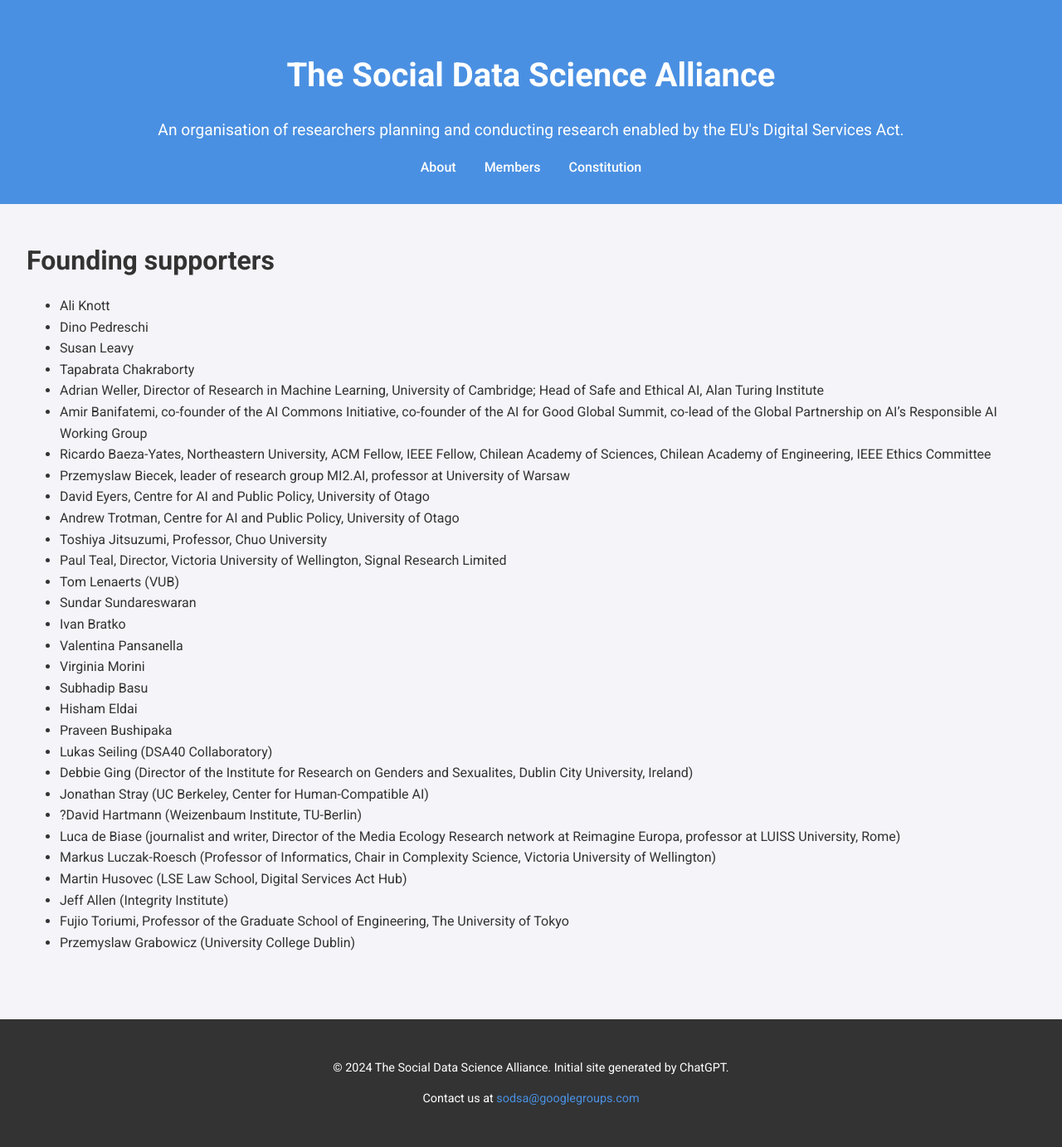
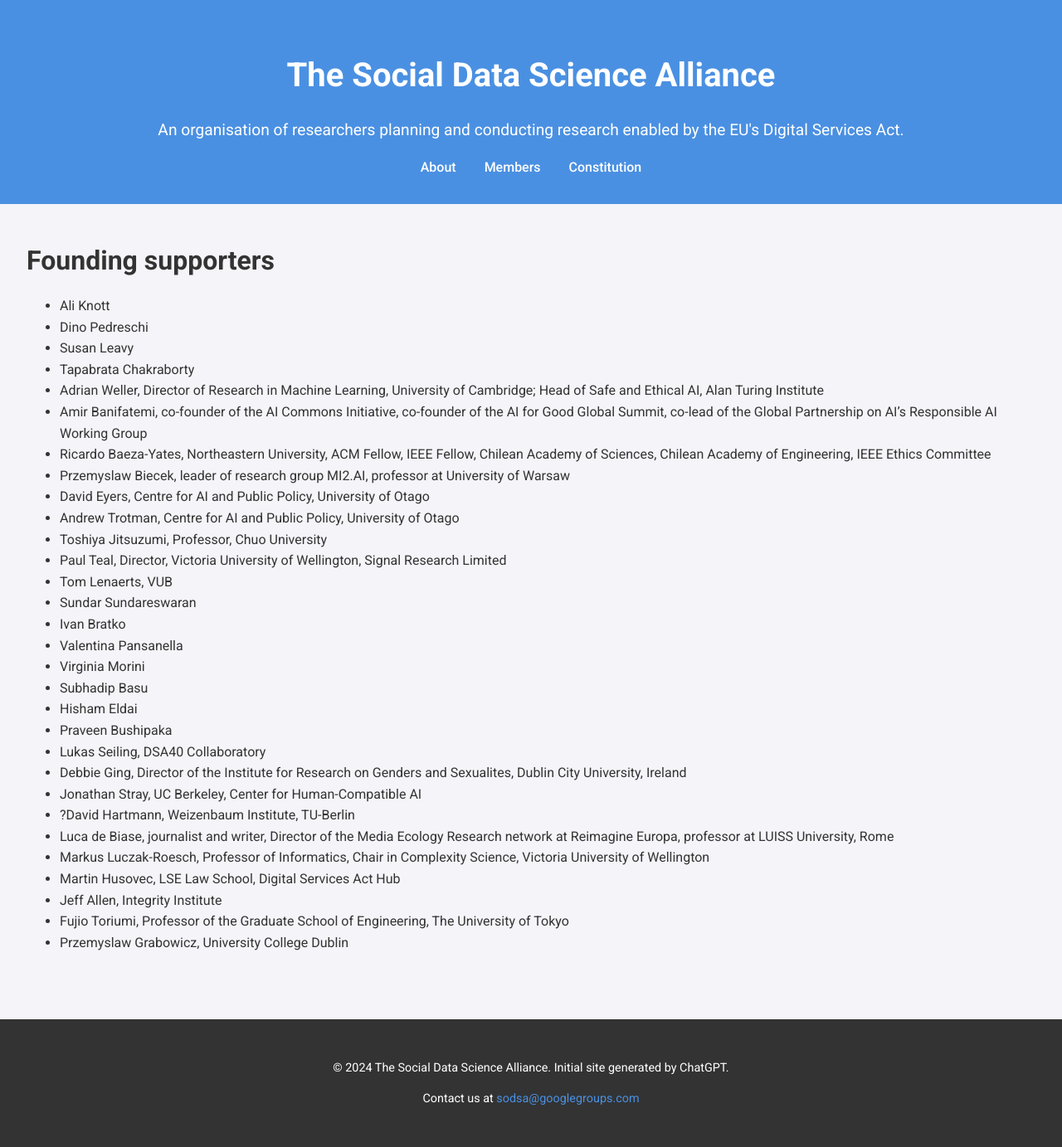
Before and after one commit to social-data-science-alliance/social-data-science-alliance.github.io, a Jekyll site: the page built from members/index.md, in a window 1280 px wide. Shown: the whole page at 83% size. Built offline with Jekyll 4.4.1, drawn with Linux system fonts in a browser that asks for light colours.

Commit message:
Improve formatting consistency

```diff
--- a/members/index.md
+++ b/members/index.md
@@ -17,7 +17,7 @@ title: Members
 - Andrew Trotman, Centre for AI and Public Policy, University of Otago
 - Toshiya Jitsuzumi, Professor, Chuo University
 - Paul Teal, Director, Victoria University of Wellington, Signal Research Limited
-- Tom Lenaerts (VUB)
+- Tom Lenaerts, VUB
 - Sundar Sundareswaran
 - Ivan Bratko
 - Valentina Pansanella
@@ -25,13 +25,13 @@ title: Members
 - Subhadip Basu
 - Hisham Eldai
 - Praveen Bushipaka
-- Lukas Seiling (DSA40 Collaboratory)
-- Debbie Ging (Director of the Institute for Research on Genders and Sexualites, Dublin City University, Ireland)
-- Jonathan Stray (UC Berkeley, Center for Human-Compatible AI)
-- ?David Hartmann (Weizenbaum Institute, TU-Berlin)
-- Luca de Biase (journalist and writer, Director of the Media Ecology Research network at Reimagine Europa, professor at LUISS University, Rome)
-- Markus Luczak-Roesch (Professor of Informatics, Chair in Complexity Science, Victoria University of Wellington)
-- Martin Husovec (LSE Law School, Digital Services Act Hub)
-- Jeff Allen (Integrity Institute)
+- Lukas Seiling, DSA40 Collaboratory
+- Debbie Ging, Director of the Institute for Research on Genders and Sexualites, Dublin City University, Ireland
+- Jonathan Stray, UC Berkeley, Center for Human-Compatible AI
+- ?David Hartmann, Weizenbaum Institute, TU-Berlin
+- Luca de Biase, journalist and writer, Director of the Media Ecology Research network at Reimagine Europa, professor at LUISS University, Rome
+- Markus Luczak-Roesch, Professor of Informatics, Chair in Complexity Science, Victoria University of Wellington
+- Martin Husovec, LSE Law School, Digital Services Act Hub
+- Jeff Allen, Integrity Institute
 - Fujio Toriumi, Professor of the Graduate School of Engineering, The University of Tokyo
-- Przemyslaw Grabowicz (University College Dublin)
+- Przemyslaw Grabowicz, University College Dublin
```
